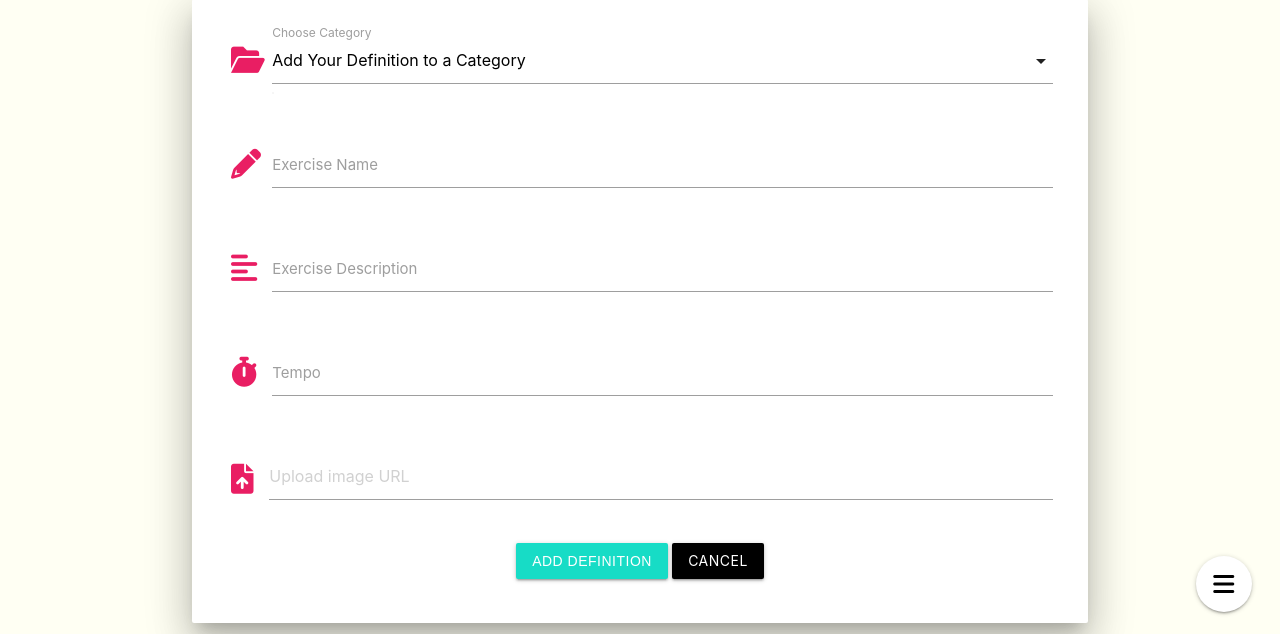
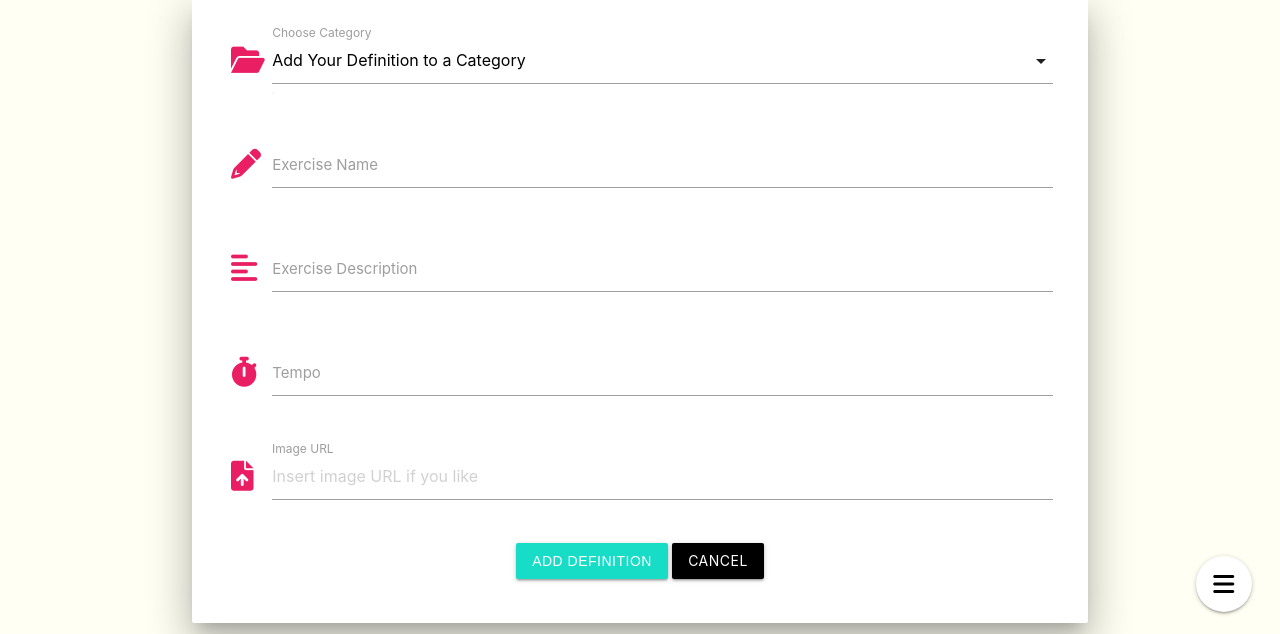
Before and after one commit to KSheeds1/Gym-Rat-Dictionaries, a Flask app: page /add_definition in a window 1280 px wide. Shown: the part 160-794 px from the top of the page. Run offline with Flask 2, Linux system fonts and the light colour scheme; the visitor is signed in with stand-in values (Sample User, id 1); data that the repository does not hold is empty; some libraries are stand-ins or nearby versions.

Commit message:
Implement a suitable regex pattern into all applicable input fields on all edit and add forms. Change the 'type' attribute for image URL and tempo input fields.

```diff
--- a/templates/add_category.html
+++ b/templates/add_category.html
@@ -9,7 +9,7 @@
             <div class="row">
                 <div class="input-field col s12">
                     <i class="fas fa-folder-open prefix pink-text"></i>
-                    <input id="category_name" name="category_name" minlength="3" maxlength="25" type="text"
+                    <input id="category_name" name="category_name" minlength="3" maxlength="25" pattern="^(?!\s*$)[-a-zA-Z0-9_:,'.\s]{3,25}$" type="text"
                         class="validate" required>
                     <label for="category_name">Category Name</label>
                 </div>
--- a/templates/add_definition.html
+++ b/templates/add_definition.html
@@ -22,7 +22,7 @@
             <div class="row">
                 <div class="input-field col s12">
                     <i class="fas fa-pencil-alt prefix pink-text"></i>
-                    <input id="exercise_name" name="exercise_name" minlength="5" maxlength="60" type="text"
+                    <input id="exercise_name" name="exercise_name" pattern="^(?!\s*$)[-a-zA-Z0-9_:,'.\s]{5,60}$" minlength="5" maxlength="60" type="text"
                         class="validate" required>
                     <label for="exercise_name">Exercise Name</label>
                 </div>
@@ -31,7 +31,7 @@
             <div class="row">
                 <div class="input-field col s12">
                     <i class="fas fa-align-left prefix pink-text"></i>
-                    <input id="exercise_description" name="exercise_description" minlength="5" maxlength="500"
+                    <input id="exercise_description" name="exercise_description" pattern="^(?!\s*$)[-a-zA-Z0-9_:,'.\s]{5,500}$" minlength="5" maxlength="500"
                         type="text" class="validate" required>
                     <label for="exercise_description">Exercise Description</label>
                 </div>
@@ -40,22 +40,18 @@
             <div class="row">
                 <div class="input-field col s12">
                     <i class="fas fa-stopwatch prefix pink-text"></i>
-                    <input id="tempo" name="tempo" minlength="2" maxlength="5" type="text" class="validate" required>
+                    <input id="tempo" name="tempo" minlength="2" maxlength="5" type="number" class="validate" required>
                     <label for="tempo">Tempo</label>
                 </div>
             </div>
             <!--Upload Image-->
             <div class="row">
                 <div class="input-field">
-                    <div class="col s12 file-field input-field">
-                        <div class="btn-flat left">
-                            <input id="image_url" name="image_url" type="file"><br>
-                            <span><i class="fas fa-file-upload prefix pink-text"></i></span>
-                        </div>
-                        <div class="file-path-wrapper">
-                            <input class="img_url" id="image_url" name="image_url" type="text"
-                                placeholder="Upload image URL">
-                        </div>
+                    <div class="input-field col s12">
+                        <i class="fas fa-file-upload prefix pink-text"></i>
+                        <input id="image_url" name="image_url" pattern="https?://.+" type="url" placeholder="Insert image URL if you like"
+                            class="validate">
+                        <label for="image_url">Image URL</label>
                     </div>
                 </div>
             </div>
--- a/templates/edit_category.html
+++ b/templates/edit_category.html
@@ -9,8 +9,8 @@
             <div class="row">
                 <div class="input-field col s12">
                     <i class="fas fa-folder-open prefix pink-text"></i>
-                    <input id="category_name" name="category_name" minlength="3" maxlength="25" type="text"
-                        value="{{ category.category_name }}" class="validate" required>
+                    <input id="category_name" name="category_name" minlength="3" maxlength="25" pattern="^(?!\s*$)[-a-zA-Z0-9_:,'.\s]{3,25}$"
+                        type="text" value="{{ category.category_name }}" class="validate" required>
                     <label for="category_name">Category Name</label>
                 </div>
             </div>
```
